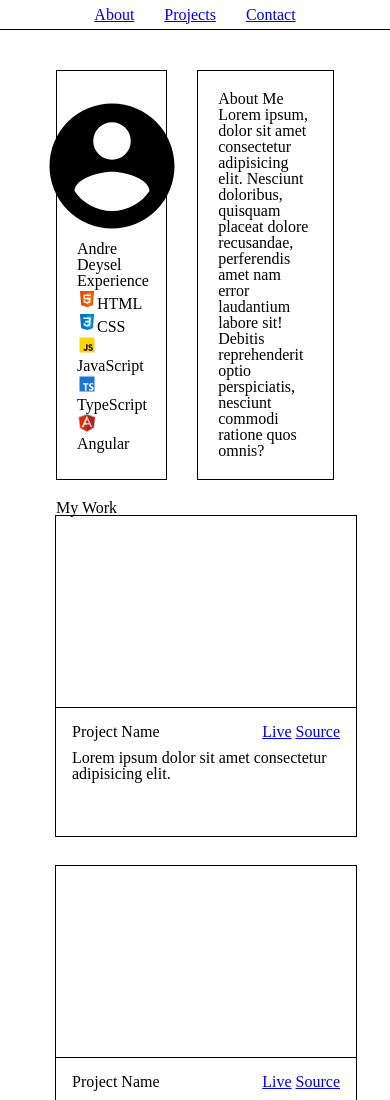
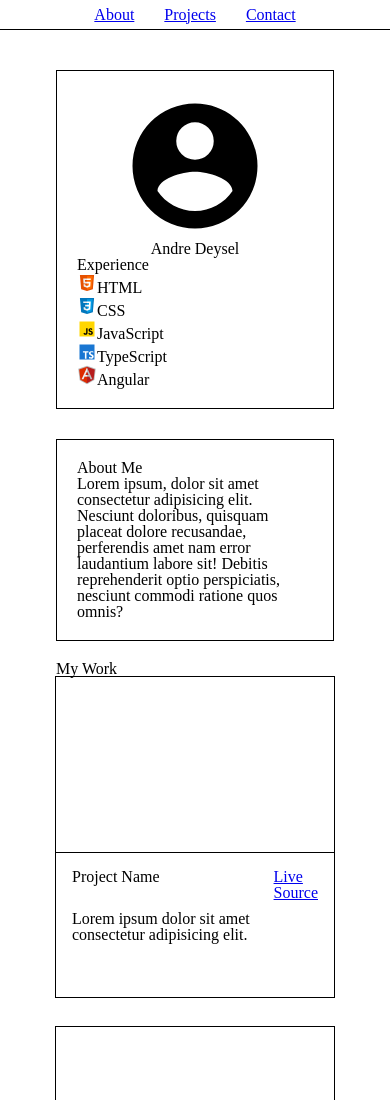
Before and after one commit to CrabVS/portfolio-simple, a plain HTML site: page index.html in a window 390 px wide. Shown: the top 1100 px of the page. Drawn offline with Linux system fonts and the light colour scheme.

Commit message:
Add media queries and readjust desktop max width

```diff
--- a/index.css
+++ b/index.css
@@ -33,7 +33,7 @@ main {
 }
 
 article.container {
-    max-width: 1400px;
+    max-width: 1200px;
     margin: 20px auto;
     padding: 0 56px;
 }
@@ -114,3 +114,71 @@ footer {
     align-items: center;
     border-top: 1px solid black;
 }
+
+@media (max-width: 1100px) {
+    .projects-grid {
+        grid-template-columns: repeat(auto-fill, minmax(250px, 1fr));
+    }
+}
+
+@media (max-width: 800px) {
+    .about-container {
+        flex-direction: column;
+        align-items: center;
+    }
+
+    .about-container aside,
+    .about-container section,
+    .contact-container aside,
+    .contact-container section {
+        width: 100%;
+    }
+
+    .contact-container {
+        flex-direction: column-reverse;
+        align-items: center;
+    }
+
+    .projects-grid {
+        grid-template-columns: repeat(auto-fill, minmax(250px, 1fr));
+    }
+}
+
+@media (max-width: 500px) {
+    .projects-grid {
+        grid-template-columns: repeat(auto-fill, minmax(200px, 1fr));
+    }
+
+    .img-placeholder {
+        height: 55%;
+    }
+
+    .project section {
+        height: 45%;
+    }
+
+    .project-icons {
+        display: flex;
+        flex-direction: column;
+    }
+}
+
+@media (max-width: 380px) {
+    .project {
+        height: 300px;
+    }
+}
+
+@media (max-width: 340px) {
+    .projects-grid {
+        grid-template-columns: repeat(auto-fill, minmax(150px, 1fr));
+    }
+
+    .img-placeholder {
+        height: 40%;
+    }
+
+    .project section {
+        height: 60%;
+    }
+}
```
